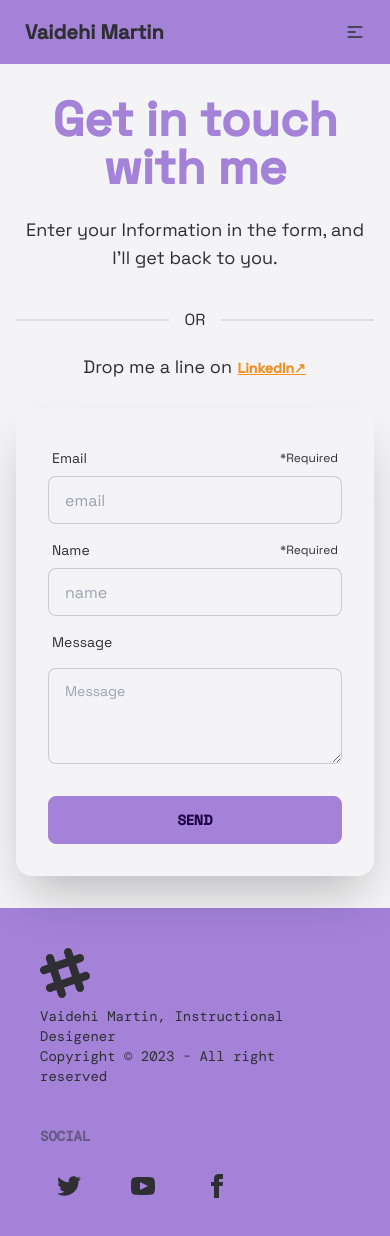
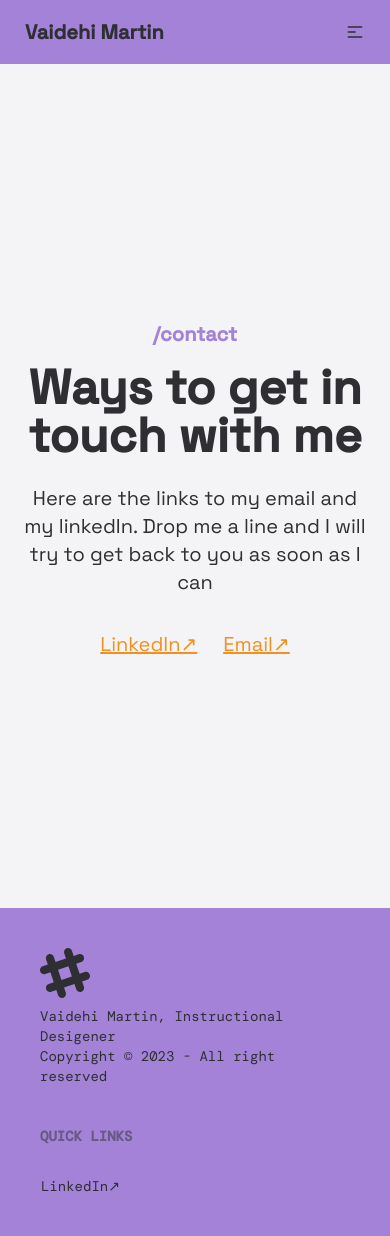
Before and after one commit to AnxiousDuck/daisyui-sveltekit-ugvanq, a SvelteKit app: page /contact in a window 390 px wide. Shown: the top 1236 px of the page. Built offline with nearby package versions, Linux system fonts and the light colour scheme; a web font is replaced by a local one.

Commit message:
made some changes to the form part

```diff
--- a/package.json
+++ b/package.json
@@ -16,6 +16,7 @@
   },
   "type": "module",
   "dependencies": {
+    "nodemailer": "^6.9.3",
     "tailwindcss-typography": "^3.1.0"
   }
 }
--- a/src/routes/Footer.svelte
+++ b/src/routes/Footer.svelte
@@ -4,11 +4,12 @@
     <p>Vaidehi Martin, Instructional Desigener<br/>Copyright © 2023 - All right reserved</p>
   </div>
   <div>
-    <span class="footer-title">Social</span>
+    <span class="footer-title">Quick Links</span>
     <div class="grid grid-flow-col gap-4">
-      <a class="btn btn-ghost"><svg xmlns="http://www.w3.org/2000/svg" width="24" height="24" viewBox="0 0 24 24" class="fill-current"><path d="M24 4.557c-.883.392-1.832.656-2.828.775 1.017-.609 1.798-1.574 2.165-2.724-.951.564-2.005.974-3.127 1.195-.897-.957-2.178-1.555-3.594-1.555-3.179 0-5.515 2.966-4.797 6.045-4.091-.205-7.719-2.165-10.148-5.144-1.29 2.213-.669 5.108 1.523 6.574-.806-.026-1.566-.247-2.229-.616-.054 2.281 1.581 4.415 3.949 4.89-.693.188-1.452.232-2.224.084.626 1.956 2.444 3.379 4.6 3.419-2.07 1.623-4.678 2.348-7.29 2.04 2.179 1.397 4.768 2.212 7.548 2.212 9.142 0 14.307-7.721 13.995-14.646.962-.695 1.797-1.562 2.457-2.549z"></path></svg></a>
+      <a href="https://uk.linkedin.com/in/vaidehi-martin-instructionaldesigner"><button class=" text-current btn btn-ghost p-0 normal-case font-normal">LinkedIn↗</button></a>
+      <!-- <a class="btn btn-ghost"><svg xmlns="http://www.w3.org/2000/svg" width="24" height="24" viewBox="0 0 24 24" class="fill-current"><path d="M24 4.557c-.883.392-1.832.656-2.828.775 1.017-.609 1.798-1.574 2.165-2.724-.951.564-2.005.974-3.127 1.195-.897-.957-2.178-1.555-3.594-1.555-3.179 0-5.515 2.966-4.797 6.045-4.091-.205-7.719-2.165-10.148-5.144-1.29 2.213-.669 5.108 1.523 6.574-.806-.026-1.566-.247-2.229-.616-.054 2.281 1.581 4.415 3.949 4.89-.693.188-1.452.232-2.224.084.626 1.956 2.444 3.379 4.6 3.419-2.07 1.623-4.678 2.348-7.29 2.04 2.179 1.397 4.768 2.212 7.548 2.212 9.142 0 14.307-7.721 13.995-14.646.962-.695 1.797-1.562 2.457-2.549z"></path></svg></a>
       <a class="btn btn-ghost"><svg xmlns="http://www.w3.org/2000/svg" width="24" height="24" viewBox="0 0 24 24" class="fill-current"><path d="M19.615 3.184c-3.604-.246-11.631-.245-15.23 0-3.897.266-4.356 2.62-4.385 8.816.029 6.185.484 8.549 4.385 8.816 3.6.245 11.626.246 15.23 0 3.897-.266 4.356-2.62 4.385-8.816-.029-6.185-.484-8.549-4.385-8.816zm-10.615 12.816v-8l8 3.993-8 4.007z"></path></svg></a>
-      <a class="btn btn-ghost"><svg xmlns="http://www.w3.org/2000/svg" width="24" height="24" viewBox="0 0 24 24" class="fill-current"><path d="M9 8h-3v4h3v12h5v-12h3.642l.358-4h-4v-1.667c0-.955.192-1.333 1.115-1.333h2.885v-5h-3.808c-3.596 0-5.192 1.583-5.192 4.615v3.385z"></path></svg></a>
+      <a class="btn btn-ghost"><svg xmlns="http://www.w3.org/2000/svg" width="24" height="24" viewBox="0 0 24 24" class="fill-current"><path d="M9 8h-3v4h3v12h5v-12h3.642l.358-4h-4v-1.667c0-.955.192-1.333 1.115-1.333h2.885v-5h-3.808c-3.596 0-5.192 1.583-5.192 4.615v3.385z"></path></svg></a> -->
     </div>
   </div>
 </footer>
--- /dev/null
+++ b/src/routes/api/contact-me/+server.js
@@ -0,0 +1,7 @@
+import { error } from '@sveltejs/kit';
+
+/** @type {import('./$types').RequestHandler} */
+
+export function POST({ url }) {
+    return new Response("Hello World");
+}
--- /dev/null
+++ b/src/routes/api/hello/+server.js
@@ -0,0 +1,7 @@
+import { error } from '@sveltejs/kit';
+
+/** @type {import('./$types').RequestHandler} */
+
+export function GET({ url }) {
+    return new Response("Hello World");
+}
--- /dev/null
+++ b/src/routes/contact/+page.server.js
@@ -0,0 +1,10 @@
+/** @type {import('./$types').Actions} */
+export const actions = {
+    default: async (request) => {
+        const data = await request.formData();
+
+        console.log(data)
+
+        return { success: true };
+    }
+};
--- a/src/routes/contact/+page.svelte
+++ b/src/routes/contact/+page.svelte
@@ -3,7 +3,7 @@
   import ContactCard from "./ContactCard.svelte"
 </script>
 <!-- this is the contact page -->
-<div class="hero min-h-screen bg-base-100 font-spg">
+<!-- <div class="hero min-h-screen bg-base-100 font-spg">
   <div class="hero-content flex-col lg:flex-row-reverse">
     <div class="text-center lg:text-left">
       <h1 class="text-5xl font-bold text-secondary">Get in touch with me</h1>
@@ -15,4 +15,20 @@
     <ContactCard />
 
   </div>
+</div> -->
+
+<div class="hero min-h-screen font-spg text-xl">
+  <div class="hero-content text-center">
+    <div class="max-w-md">
+      <p class="text-xl text-secondary p-4 font-bold">/contact</p>
+      <h1 class=" text-5xl lg:text-6xl font-bold">Ways to get in touch with me</h1>
+      <p class="py-6">Here are the links to my email and my linkedIn. Drop me a line and I will try to get back to you as soon as I can</p>
+
+      <div class="flex justify-center items-center gap-6">
+        <a href="https://uk.linkedin.com/in/vaidehi-martin-instructionaldesigner"><button class="btn btn-link text-primary p-0 normal-case text-xl font-normal">LinkedIn↗</button></a>
+        <a href="/"><button class="btn btn-link text-primary p-0 normal-case text-xl font-normal">Email↗</button></a>
+      </div>
+
+    </div>
+  </div>
 </div>
--- a/src/routes/contact/ContactCard.svelte
+++ b/src/routes/contact/ContactCard.svelte
@@ -1,11 +1,11 @@
-<div class="card flex-shrink-0 shadow-2xl bg-base-100 w-full max-w-xl ">
+<form method="post" class="card flex-shrink-0 shadow-2xl bg-base-100 w-full max-w-xl ">
   <div class="card-body">
     <div class="form-control">
       <label class="label">
         <span class="label-text">Email</span>
         <span class="label-text-alt">*Required</span>
       </label>
-      <input type="text" placeholder="email" class="input input-bordered" required/>
+      <input type="email" placeholder="email" class="input input-bordered" required/>
     </div>
     <div class="form-control">
       <label class="label">
@@ -19,7 +19,7 @@
     </label>
     <textarea class="textarea textarea-bordered h-24" placeholder="Message"></textarea>
     <div class="form-control mt-6">
-      <button class="btn btn-secondary">Send</button>
+      <button type="submit" class="btn btn-secondary">Send</button>
     </div>
   </div>
-</div>
+</form>
--- a/src/routes/portfolio/+page.svelte
+++ b/src/routes/portfolio/+page.svelte
@@ -5,8 +5,13 @@
 <!-- this is the portfolio page -->
 <div class="font-spg bg-base-100 min-h-screen">
   <div class="flex flex-col justify-center w-screen p-4">
-		<h1 class="font-bold text-2xl p-1 pb-4">Sample Work</h1>
-    <div class=" gap-4 p-2 glass rounded-box grid lg:grid-cols-3 md:grid-cols-2 sm:grid-cols-1">
+    <div class=" px-2">
+      <p class="text-xl text-secondary p-0 pt-8 pb-4 font-bold">/portfolio</p>
+      <h1 class=" text-5xl lg:text-6xl font-bold ">Samples of my work</h1>
+    </div>
+    <div class="divider"></div>
+		<!-- <h1 class="font-bold text-2xl p-1 pb-4">Sample Work</h1> -->
+    <div class=" gap-4 p-2 my-2 glass rounded-box grid lg:grid-cols-3 md:grid-cols-2 sm:grid-cols-1">
 
       {#each data.items as item}
         <Card cardTitle={item.fields.heading} cardPara={item.fields.desc} cardLink={item.sys.id} />
```
Also changed, not shown: 1 other file (tests, documents, lock files or other folders).
